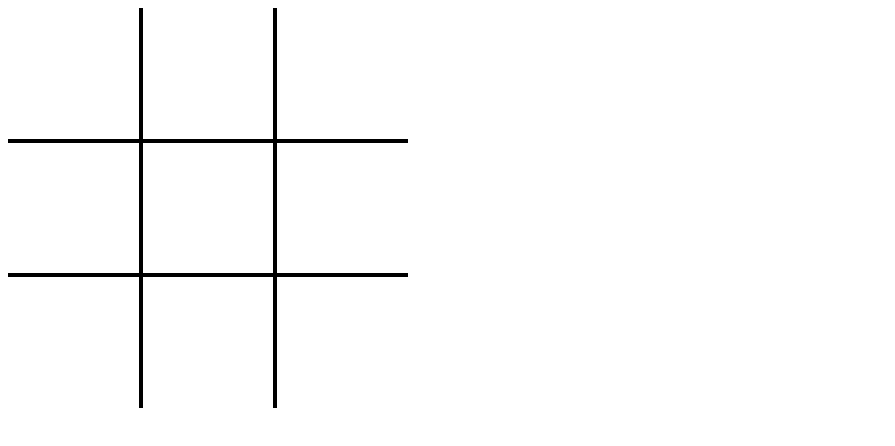
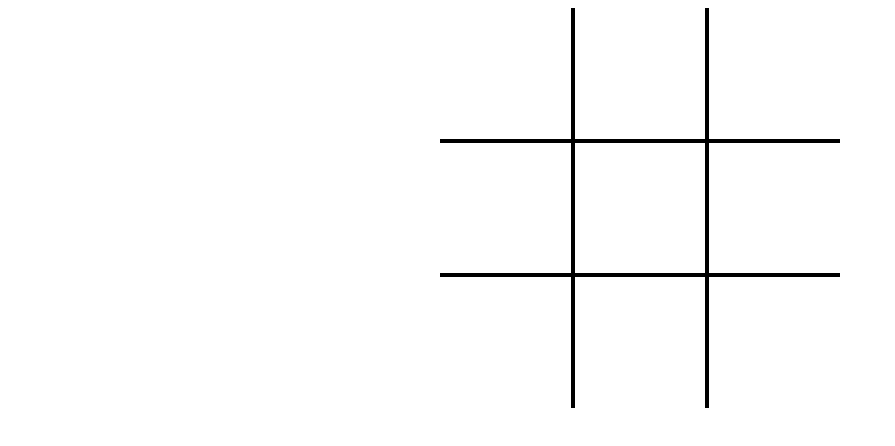
Before and after one commit to cwayfinder/ng-tic-tac-toe, an Angular app: page / in a window 1280 px wide. Shown: the top 446 px of the page, without its empty margins (0-895 px from the left). Built offline with nearby package versions, Linux system fonts and the light colour scheme.

Commit message:
Add the "new game" button

```diff
--- a/src/app/app.component.css
+++ b/src/app/app.component.css
@@ -1,3 +1,12 @@
+:host {
+  width: 100%;
+
+  display: flex;
+  flex-direction: column;
+  justify-content: center;
+  align-items: center;
+}
+
 .field {
   display: grid;
   grid-template-columns: repeat(3, 1fr);
@@ -18,3 +27,8 @@
   font-family: sans-serif;
   font-size: 64px;
 }
+
+button {
+  margin: 10px;
+  font-size: 20px;
+}
--- a/src/app/app.component.html
+++ b/src/app/app.component.html
@@ -1,3 +1,5 @@
 <div class="field">
   <div class="cell" *ngFor="let cell of board.cells; let i = index" (click)="handleClick(i)">{{formatCell(cell)}}</div>
 </div>
+
+<button *ngIf="this.board.checkStatus() > -1" (click)="restart()">New Game</button>
--- a/src/app/app.component.ts
+++ b/src/app/app.component.ts
@@ -35,4 +35,8 @@ export class AppComponent {
       return '';
     }
   }
+
+  restart() {
+    this.board = new Board();
+  }
 }
```
